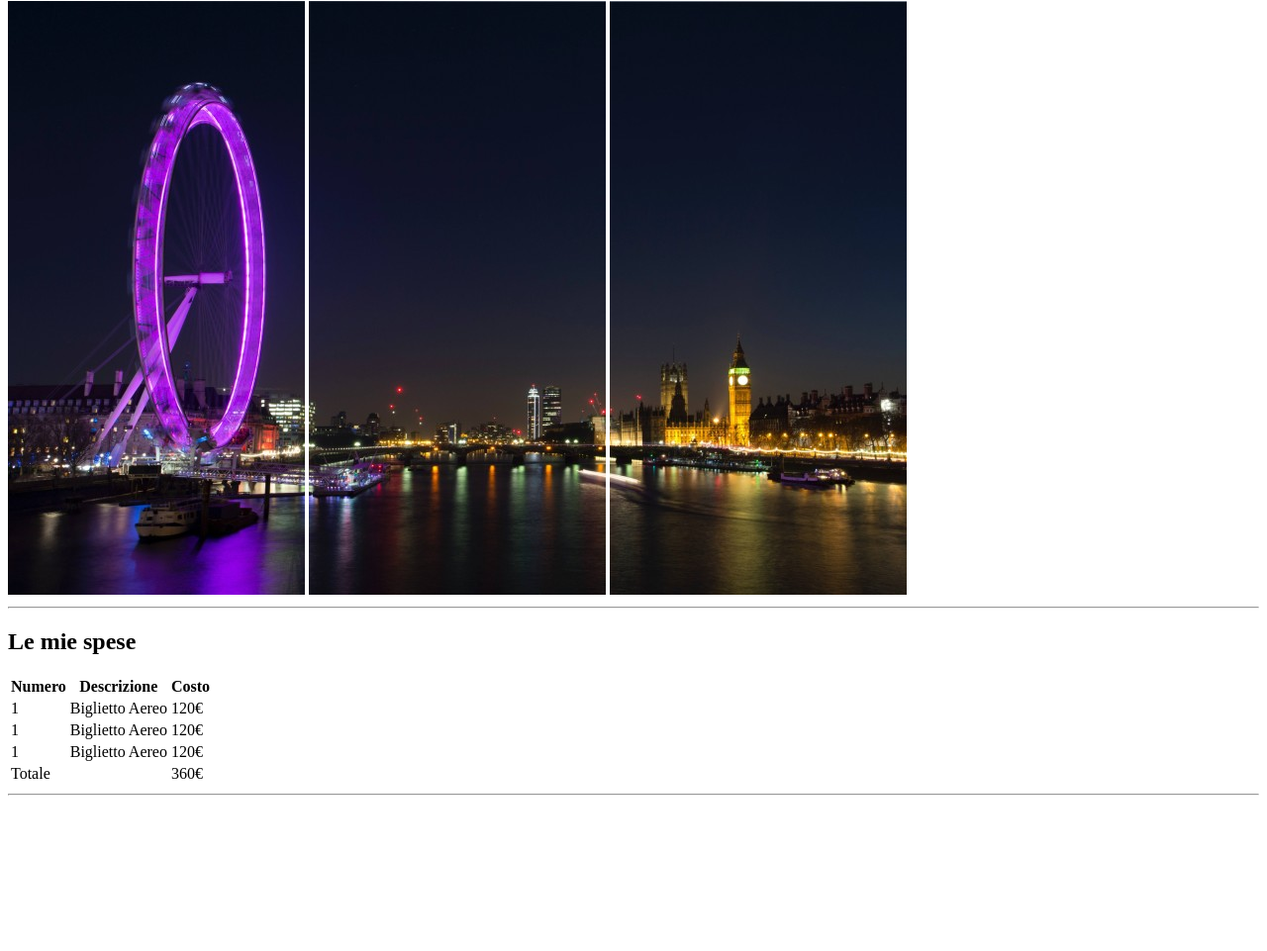
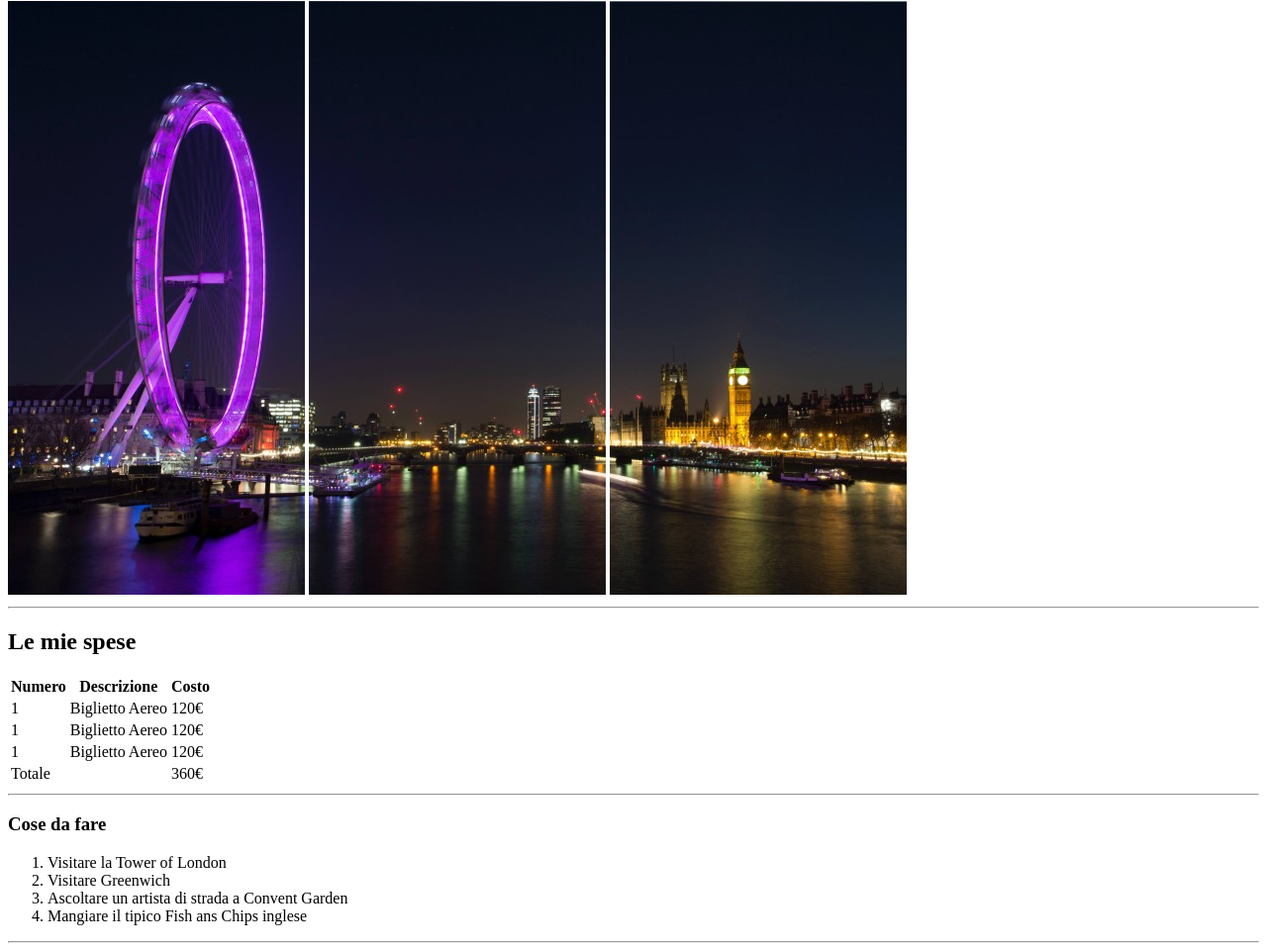
Before and after one commit to LucaCiani/html-london-trip-1, a plain HTML site: page index.html in a window 1280 px wide. Shown: the part 79-1040 px from the top of the page at 99% size. Before the commit the page ends 891 px from the top, so only its background shows below. Drawn offline with Linux system fonts and the light colour scheme.

Commit message:
add unordered list

```diff
--- a/index.html
+++ b/index.html
@@ -61,8 +61,17 @@
              </tfoot>
          </table>
          <hr>
-
-
+         <!-- elenco puntato -->
+         <div>
+            <h3>Cose da fare</h3>
+         </div>
+         <ol>
+            <li>Visitare la Tower of London</li>
+            <li>Visitare Greenwich</li>
+            <li>Ascoltare un artista di strada a Convent Garden</li>
+            <li>Mangiare il tipico Fish ans Chips inglese</li>
+         </ol>
+         <hr>
 
     </main>
 </body>
```
